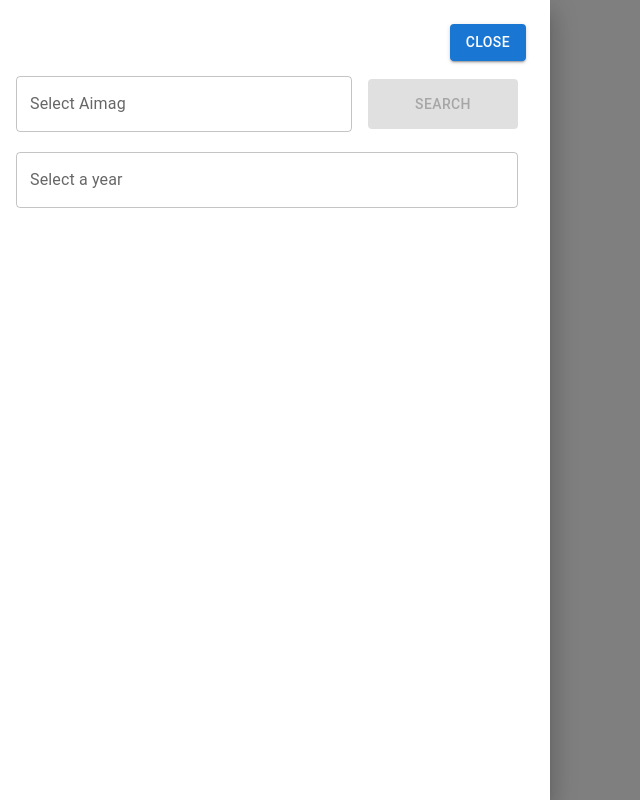
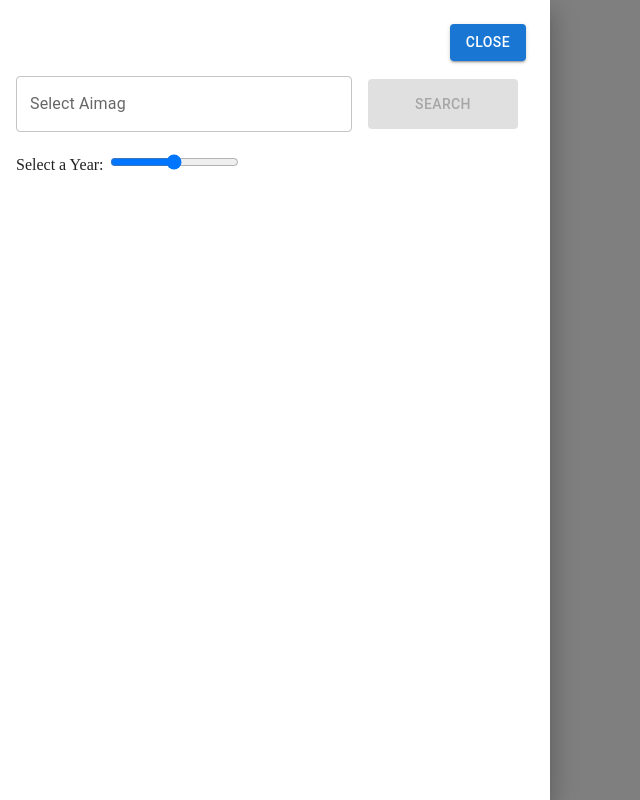
Before and after one commit to cornellh4i/greenzone, a Next.js app in the folder frontend/: page /sidepanelpage in a window 1280 px wide. Both pictures are taken after a click on the button "TOGGLE SIDEPANEL". Shown: the whole page, without its empty margins (0-640 px from the left). Built offline with nearby package versions, Linux system fonts and the light colour scheme; no server answers.

Commit message:
Update the sidepanel

```diff
--- /dev/null
+++ b/frontend/src/components/organisms/SidePain.tsx
@@ -0,0 +1,128 @@
+import React, { useState, useEffect } from "react";
+import Button from "@/components/atoms/Button";
+import DropDown from "@/components/atoms/DropDown";
+import SearchBar from "@/components/molecules/SearchBar";
+import BarChart from "@/components/charts/barchart";
+import { Box, Drawer } from "@mui/material";
+
+const SidePain = () => {
+  const livestockTypes = ["Cattle", "Horse", "Goat", "Camel", "Sheep"];
+  const yearRange = [2002, 2003, 2024]; // example year range
+  const [filteredData, setFilteredData] = useState<any[]>([]);
+  const [selectedYear, setSelectedYear] = useState<number | null>(null);
+  const [isPanelOpen, setIsPanelOpen] = useState(false);
+  const [selectedAimag, setSelectedAimag] = useState<string | null>(null);
+
+  const loadProvince = async () => {
+    try {
+      const provinces = await fetch("http://localhost:8080/api/province");
+      const json_object = await provinces.json();
+      console.log(json_object); // should see the province data logged in console
+      // get the province of interest- must be provided
+
+      // get the year of interest- doesn't have to be provided(defaults to latest year)
+
+      // gather data for each animal for the province for that Year
+
+      // Set the filteredData state variable
+      // should look something like [{aimag:<name_of_aimag> , data:[{x:'Cattle', y: 86}, {x:'Horse', y: 45} ... {x:'Sheep', y:90}]}] so that the bargraph.tsx component can recognize the input.
+    } catch (error) {
+      console.error("Error fetching data from Express:", error);
+    }
+  };
+
+  const handlePanelToggle = () => {
+    setIsPanelOpen(!isPanelOpen);
+    setSelectedAimag(null);
+  }; // handles opening the sidepanel and closing it
+
+  const handleProvinceSearch = (aimag: string | null) => {
+    //set the province state variable depending on what the user searches
+  };
+
+  const handleYearSlider = (year: number | null) => {
+    //set the year state variable depending on what the user inputs
+  };
+
+  //useEffect to fetch the data and then display
+  useEffect(() => {
+    handleProvinceSearch(selectedAimag);
+
+    handleYearSlider(selectedYear);
+
+    loadProvince();
+  }, []);
+
+  return (
+    <div>
+      <Button onClick={handlePanelToggle} label="Toggle SidePanel" />
+      {isPanelOpen && (
+        <div>
+          <Drawer
+            anchor="left"
+            open={isPanelOpen}
+            onClose={handlePanelToggle}
+            PaperProps={{
+              sx: {
+                width: "80%",
+                maxWidth: "550px",
+                boxSizing: "border-box",
+                p: 2,
+                display: "flex",
+                flexDirection: "column",
+              },
+            }}
+          >
+            <Box sx={{ position: "relative", width: "100%" }}>
+              <div>
+                <Button
+                  onClick={handlePanelToggle}
+                  label="Close"
+                  sx={{ position: "absolute", top: 8, right: 8 }}
+                ></Button>
+              </div>
+
+              <div style={{ marginTop: "60px" }}>
+                <div style={{ display: "flex", alignItems: "center" }}>
+                  <div style={{ flex: 11, marginRight: "1rem" }}>
+                    <SearchBar onSearch={handleProvinceSearch} />
+                  </div>
+                </div>
+
+                <div
+                  style={{
+                    display: "flex",
+                    alignItems: "center",
+                    marginTop: "20px",
+                  }}
+                >
+                  <div style={{ flex: 11, marginRight: "1rem" }}>
+                    <label>Select a Year: {selectedYear}</label>
+                    <input // make a slider for the year, adjust the props
+                      type="range"
+                      min={Math.min(...yearRange)}
+                      max={Math.max(...yearRange)}
+                      value={selectedYear}
+                      onChange={handleYearSlider}
+                      aria-label="Select a year"
+                    />
+                  </div>
+                </div>
+                {selectedAimag &&
+                  filteredData.length > 0 && ( // if there's actual data show bar chart
+                    <div>
+                      <BarChart
+                        datasets={filteredData}
+                        livestock={livestockTypes}
+                      />
+                    </div>
+                  )}
+              </div>
+            </Box>
+          </Drawer>
+        </div>
+      )}
+    </div>
+  );
+};
+export default SidePain;
--- a/frontend/src/pages/sidepanelpage.tsx
+++ b/frontend/src/pages/sidepanelpage.tsx
@@ -1,12 +1,14 @@
 import React from "react";
 import SidePanel from "@/components/organisms/SidePanel";
+import SidePain from "@/components/organisms/SidePain";
 
 /** An About page */
 
 const SidePanelPage = () => {
   return (
     <div>
-      <SidePanel></SidePanel>
+      {/* <SidePanel></SidePanel> */}
+      <SidePain></SidePain>
     </div>
   );
 };
```
Also changed, not shown: 2 other files (tests, documents, lock files or other folders).
